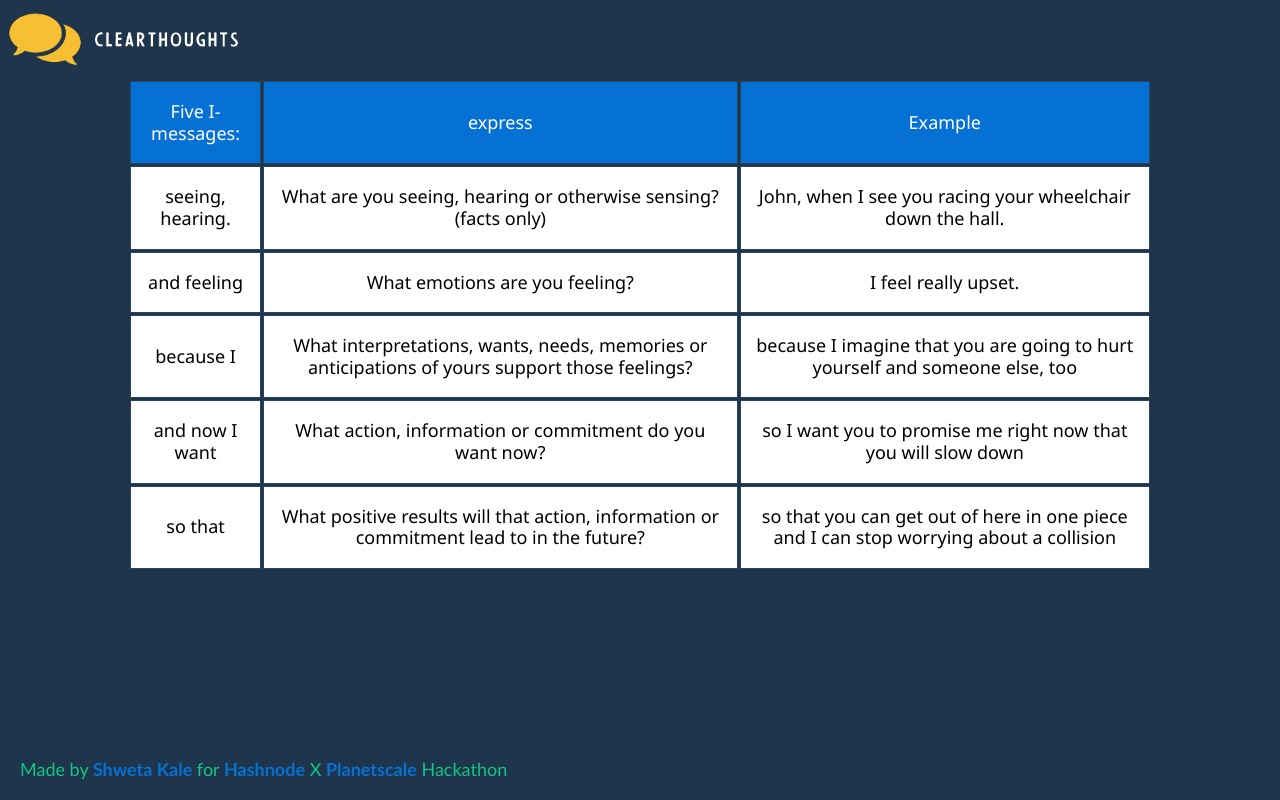
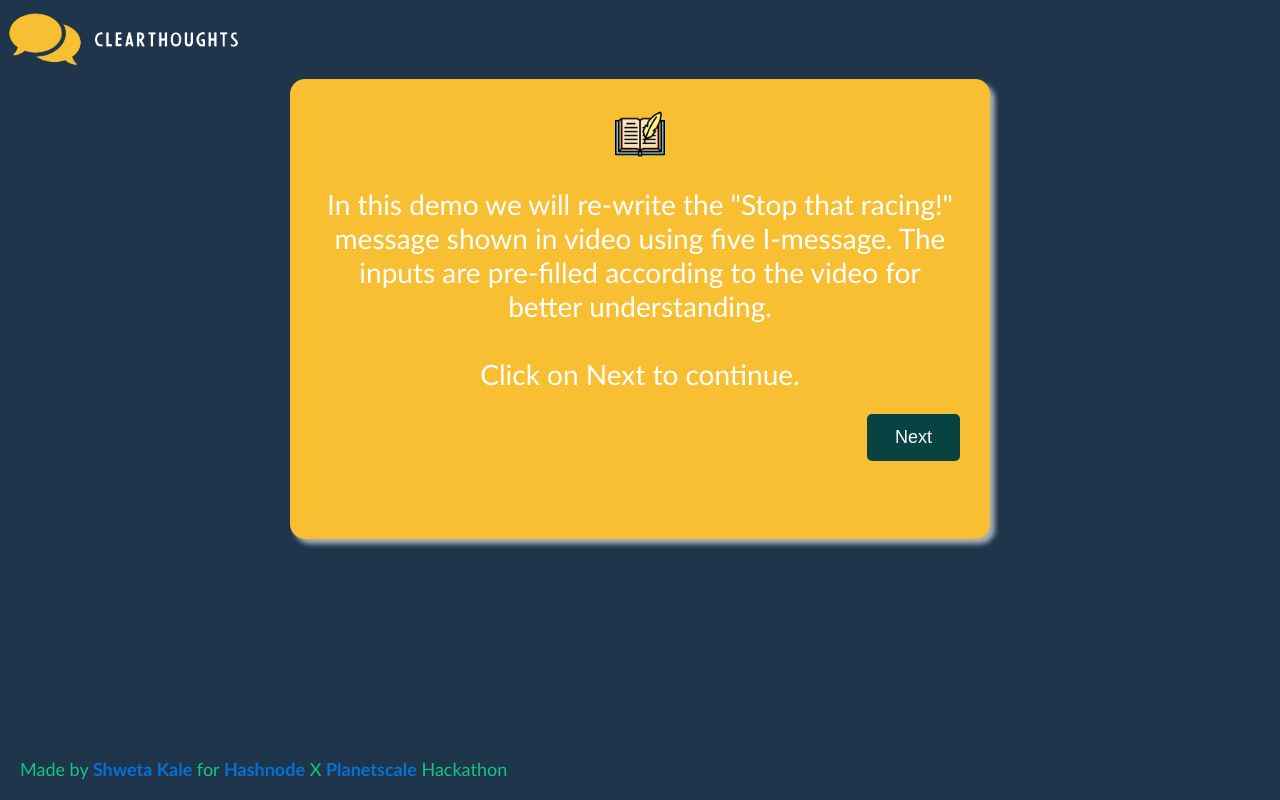
Before and after one commit to raibove/clearthoughts-frontend, a React (Create React App) app: page /demo in a window 1280 px wide. Built offline with nearby package versions, Linux system fonts and the light colour scheme.

Commit message:
added demo

```diff
--- a/src/components/answerModal/AnswerModal.css
+++ b/src/components/answerModal/AnswerModal.css
@@ -1,4 +1,4 @@
-.go-home{
+.go-table, .go-home{
     width: 50px;
     cursor: pointer;
 }
@@ -8,3 +8,12 @@
     cursor: pointer;
     float: right;
 }
+
+.answer-buttons{
+    bottom: 1em;
+    position: absolute;
+    width: 50vw;
+    display: flex;
+    column-gap: 8em;
+    justify-content: space-around;
+}
--- a/src/components/answerModal/AnswerModal.js
+++ b/src/components/answerModal/AnswerModal.js
@@ -1,22 +1,26 @@
 import { useState, useEffect } from "react"
 import history from "./history.png"
+import table from "./table.png"
 import home from "./home.png"
 import "./AnswerModal.css"
 import { useNavigate } from "react-router-dom"
 
 const AnswerModal = ({answers})=>{
+
     let navigate = useNavigate()
+    // position:"absolute", top:0, bottom:0
     return(
-        <div  style={{position:"absolute", top:0, bottom:0}}>
+        <div>
             <div>
-            <h2 className="question">Before using 5-I message</h2>
-            <p className="question-description">{answers[0].value}</p>
-            <h2 className="question">After using 5-I message</h2>
+                <h2 className="question">Before using five I-message</h2>
+                <p className="question-description">{answers[0].value}</p>
+                <h2 className="question">After using five I-message</h2>
+                <p>{`${answers[1].value} ${answers[2].value} ${answers[3].value} ${answers[4].value} ${answers[5].value} `}</p>
             </div>
-            <div className="button-container">
-                <img src ={home} alt="Home" className="go-home" onClick={()=>navigate('../')}/>
-                {/* <button className="previous-question" >Back</button> */}
-                <img src ={history} alt="History" className="go-history" onClick={()=>navigate('../')}/>
+            <div className="answer-buttons">
+                <img src = {table} alt = "Table" className="go-table"/>
+                <img src = {home} alt="Home" className="go-home" onClick={()=>navigate('../')}/>
+                <img src = {history} alt="History" className="go-history" onClick={()=>navigate('../')}/>
             </div>
         </div>
     )
--- a/src/components/questionModal/QuestionModal.js
+++ b/src/components/questionModal/QuestionModal.js
@@ -2,10 +2,11 @@ import "./QuestionModal.css"
 import { useState, useEffect } from "react"
 import axios from "axios"
 import AnswerModal from "../answerModal/AnswerModal"
+import Table from "../table/Table"
 
 const QuestionModal = ({questions, index, setIndex, answers, setAnswers})=>{
 
-    const [showAnswer, setShowAnswer] = useState(false)
+    const [showAnswer, setShowAnswer] = useState(true)
     const nextIndex = ()=>{
         if(index<questions.length-1){
             setIndex(index+1)
@@ -19,9 +20,11 @@ const QuestionModal = ({questions, index, setIndex, answers, setAnswers})=>{
     }
 
     const updateAnswer = (e)=>{
+        if(setAnswers!=undefined){
             let tempAnswers = answers
             tempAnswers[index].value = e.target.value
             setAnswers([...tempAnswers])
+        }
     }
 
     const getIsLast = ()=>{
@@ -32,6 +35,7 @@ const QuestionModal = ({questions, index, setIndex, answers, setAnswers})=>{
 
     const submit = async ()=>{
         try{
+            if(setAnswers!==undefined){
                 let data = {
                     userId: localStorage.getItem('userId'),
                     answer1: answers[0].value,
@@ -46,6 +50,9 @@ const QuestionModal = ({questions, index, setIndex, answers, setAnswers})=>{
                 if(response){
                     setShowAnswer(true)
                 }
+            }else{
+                setShowAnswer(true)
+            }
         }catch(err){
             console.log(err)
         }
@@ -57,13 +64,13 @@ const QuestionModal = ({questions, index, setIndex, answers, setAnswers})=>{
                 questions.length !=0 &&
                 <div className="practice">
                     {showAnswer===true?
-                        <AnswerModal answers={answers}/>
+                        <Table data={answers}/>
                     :
                         <div>
                         <div>
                         <h2 className="question">{questions[index].title}</h2>
                         <p className="question-description">{questions[index].description}</p>
-                        <input className="answer" placeholder="enter answer" value={answers[index].value} onChange={updateAnswer}/>
+                        <textarea className="answer" placeholder="enter answer" value={answers[index].value} onChange={updateAnswer}/>
                         </div>
                         <div className="button-container">
                             { index!=0 && <button className="previous-question" onClick={previousIndex}>Back</button>}
--- a/src/components/table/Table.css
+++ b/src/components/table/Table.css
@@ -6,6 +6,7 @@
     width: 80vw;
     margin: auto;
 }
+
 .table::-webkit-scrollbar {
     display: none;
 }
--- a/src/components/table/Table.js
+++ b/src/components/table/Table.js
@@ -1,6 +1,33 @@
+import { useState } from "react"
 import "./Table.css"
+
 const Table = ({data})=>{
+   const [defaultData, setDefaultData] = useState([{
+    message:"seeing, hearing.",
+    express:" What are you seeing, hearing or otherwise sensing? (facts only)",
+},
+{
+    message:"and feeling",
+    express:"What emotions are you feeling? ",
+},
+{
+    message:"because I",
+    express:"What interpretations, wants, needs, memories or anticipations of yours support those feelings?",
+},
+{
+    message:"and now I want",
+    express:"What action, information or commitment do you want now? ",
+},
+{
+    message:"so that",
+    express:"What positive results will that action, information or commitment lead to in the future?",
+},
+{
+    message:"so that",
+    express:"What positive results will that action, information or commitment lead to in the future?",
+}
 
+   ])
     return(
         <div className="table">
             <table>
@@ -9,11 +36,11 @@ const Table = ({data})=>{
                 <th className="cell">express</th>
                 <th className="cell">Example</th>
             </tr>
-            {data.map((message)=>(
+            {data.map((message, index)=>(
                 <tr className="row">
-                    <th className="cell">{message.message}</th>
-                    <th className="cell">{message.express}</th>
-                    <th className="cell">{message.content}</th>
+                    <th className="cell">{defaultData[index].message}</th>
+                    <th className="cell">{defaultData[index].express}</th>
+                    <th className="cell">{message.value}</th>
                 </tr>
             ))}
             </table>
--- a/src/pages/demo/Demo.css
+++ b/src/pages/demo/Demo.css
@@ -0,0 +1,9 @@
+.book{
+    width: 50px;
+}
+
+.demo-instruction{
+    font-family: 'Gill Sans', 'Gill Sans MT', Calibri, 'Trebuchet MS', sans-serif;
+    font-weight: 500;
+    font-size: 28px;
+}
--- a/src/pages/demo/Demo.js
+++ b/src/pages/demo/Demo.js
@@ -1,39 +1,76 @@
-import { useState } from "react";
+import { useEffect, useState } from "react";
 import Table from "../../components/table/Table";
 import Header from "../../components/header/Header";
+import book from "./book.png";
+import "./Demo.css";
+import Loader from "../../components/loader/Loading";
+import axios from "axios";
+import QuestionModal from "../../components/questionModal/QuestionModal";
 
 const Demo = ()=>{
-    const [messages, setmessage] = useState([{
-        message:"seeing, hearing.",
-        express:" What are you seeing, hearing or otherwise sensing? (facts only)",
-        content:"John, when I see you racing your wheelchair down the hall."
+    const [answers, setAnswers] = useState([{
+        value:"Stop that racing!!"
+    },{
+        value:"John, when I see you racing your wheelchair down the hall."
     },
     {
-        message:"and feeling",
-        express:"What emotions are you feeling? ",
-        content:"I feel really upset."
+        value:"I feel really upset."
     },
     {
-        message:"because I",
-        express:"What interpretations, wants, needs, memories or anticipations of yours support those feelings?",
-        content:"because I imagine that you are going to hurt yourself and someone else, too"
+        value:"because I imagine that you are going to hurt yourself and someone else, too"
     },
     {
-        message:"and now I want",
-        express:"What action, information or commitment do you want now? ",
-        content:"so I want you to promise me right now that you will slow down"
+        value:"so I want you to promise me right now that you will slow down"
     },
     {
-        message:"so that",
-        express:"What positive results will that action, information or commitment lead to in the future?",
-        content:"so that you can get out of here in one piece and I can stop worrying about a collision"
+        value:"so that you can get out of here in one piece and I can stop worrying about a collision"
     }
     ])
+    const [showInstruction, setShowInstruction] = useState(true);
+    const [loading, setLoading] = useState(false)
+    const [questions, setQuestions] = useState([])
+    const [index, setIndex] = useState(0)
 
+
+    const getQuestions = async ()=>{
+        let response = await axios.get('https://clearthoughts.herokuapp.com/question')
+        setQuestions(response.data)
+        if(response.data){
+            setLoading(false)
+        }
+    }
+
+
+    const handleNext = ()=>{
+        setShowInstruction(false)
+        setLoading(true)
+        getQuestions()
+    }
     return(
         <div>
             <Header/>
-            <Table data={messages}/>
+            {showInstruction===true?
+                <div className="Onboarding">
+                    <div className='content'>
+                        <img src={book} alt="book" className="book"/>
+                        <h2 className="demo-instruction">In this demo we will re-write the "Stop that racing!" message shown in video using five I-message. The inputs are pre-filled according to the video for better understanding.
+                            <br/>
+                            <br/>
+                            Click on Next to continue.
+                        </h2>
+                        <button className="next-question" onClick={()=>{handleNext()}}>Next</button>
+                        </div>
+                </div>
+                :
+                <div>
+                    {loading === true?
+                        <div><Loader/></div>
+                        :
+                        <QuestionModal questions={questions} index={index} setIndex={setIndex} answers={answers} />
+                        // <Table data={answers}/>
+                    }
+                </div>
+            }
         </div>
     )
 }
--- a/src/pages/practice/Practice.css
+++ b/src/pages/practice/Practice.css
@@ -15,12 +15,13 @@
 }
 
 .answer{
-    margin: 40px;
+    margin: 40px 0;
     font-size: 20px;
-    height: 40px;
-    padding:0 5px;
+    min-height: 40px;
+    height: fit-content;
+    padding: 8px;
     border: none;
     color: #000;
-    width: 80%;
+    width: 90%;
     border-radius: 5px;
 }
```
Also changed, not shown: src/components/answerModal/table.png (added), src/pages/demo/book.png (added). Lines whose indentation alone changed are shown as unchanged.
